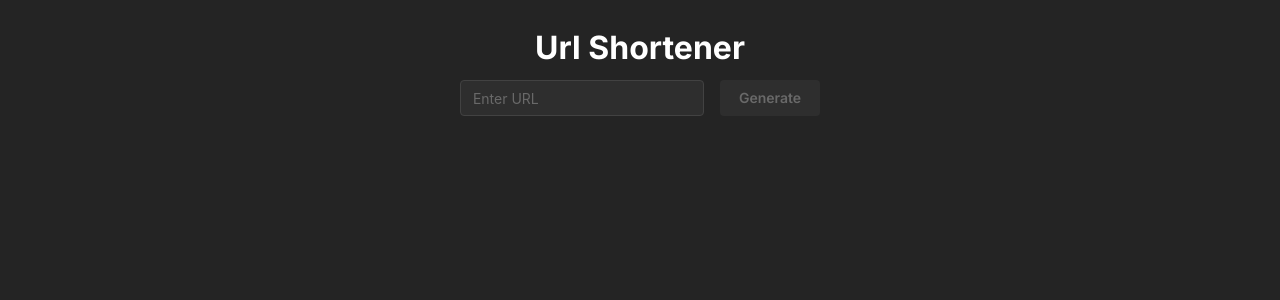
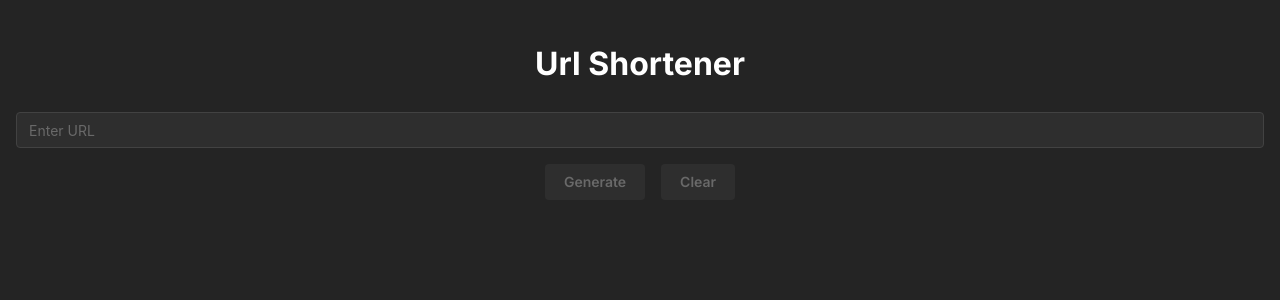
Before and after one commit to nitzanpap/url-shortener, a Next.js app in the folder client/: page / in a window 1280 px wide. Shown: the top 300 px of the page. Built offline with nearby package versions, Linux system fonts and the light colour scheme; no server answers.

Commit message:
Refactor & UI improvements

```diff
--- a/client/src/app/page.module.scss
+++ b/client/src/app/page.module.scss
@@ -20,6 +20,8 @@
     align-items: center;
     width: 100%;
     flex-grow: 1;
+    gap: 1rem;
+    padding: 1rem;
 
     .titleContainer {
       display: flex;
@@ -42,10 +44,6 @@
       width: 100%;
       gap: 1rem;
       flex-grow: 1;
-      .content {
-        font-size: 1.5rem;
-        font-weight: 400;
-      }
     }
   }
 }
--- /dev/null
+++ b/client/src/components/TextInputField/TextInputField.module.scss
@@ -0,0 +1,3 @@
+.textInput {
+    width: 100%;
+}
--- /dev/null
+++ b/client/src/components/TextInputField/TextInputField.tsx
@@ -0,0 +1,44 @@
+import { TextInput } from "@mantine/core"
+import { FC } from "react"
+import styles from "./TextInputField.module.scss"
+
+interface TextInputFieldProps {
+  type: string
+  name: string
+  id: string
+  className: string
+  placeholder: string
+  required: boolean
+  error: string
+  value: string
+  onChange: (e: React.ChangeEvent<HTMLInputElement>) => void
+}
+
+const TextInputField: FC<TextInputFieldProps> = ({
+  type,
+  name,
+  id,
+  className,
+  placeholder,
+  required,
+  error,
+  value,
+  onChange,
+}) => {
+  return (
+    <TextInput
+      type={type}
+      name={name}
+      id={id}
+      className={`${styles.textInput} ${className}`}
+      placeholder={placeholder}
+      required={required}
+      error={error}
+      value={value}
+      onChange={onChange}
+      width={"100%"}
+    />
+  )
+}
+
+export default TextInputField
--- a/client/src/components/urlShortener/urlShortener.module.scss
+++ b/client/src/components/urlShortener/urlShortener.module.scss
@@ -1,8 +1,16 @@
 .urlShortenerContainer {
   display: flex;
-  flex-flow: row wrap;
-  justify-content: center;
-  align-items: flex-start;
+  flex-direction: column;
+  justify-content: flex-start;
+  align-items: center;
+  width: 100%;
   gap: 1rem;
-  width: 100%;
+
+  .buttonsContainer {
+    display: flex;
+    justify-content: center;
+    align-items: center;
+    width: 100%;
+    gap: 1rem;
+  }
 }
--- a/client/src/components/urlShortener/urlShortener.tsx
+++ b/client/src/components/urlShortener/urlShortener.tsx
@@ -1,15 +1,16 @@
 "use client"
 import { getShortUrlHash, isServerAvailable } from "@/api/serverApi"
 import { isValidUrl } from "@/utils/utils"
-import { Button, TextInput, useMantineTheme } from "@mantine/core"
+import { Button, useMantineTheme } from "@mantine/core"
 import { useEffect, useState } from "react"
+import TextInputField from "../TextInputField/TextInputField"
 import styles from "./urlShortener.module.scss"
 
 export const UrlShortener = () => {
   const [urlInput, setUrlInput] = useState<string>("")
   const [isInputReady, setIsInputReady] = useState(false)
   const [shortUrl, setShortUrl] = useState<string>("")
-  const inputErrMsg = !isInputReady && urlInput && "Invalid URL"
+  const inputErrMsg = !isInputReady && urlInput ? "Invalid URL" : ""
   const theme = useMantineTheme()
 
   const handleUrlInputChanged = (e: React.ChangeEvent<HTMLInputElement>) => {
@@ -47,7 +48,7 @@ export const UrlShortener = () => {
 
   return (
     <section className={styles.urlShortenerContainer}>
-      <TextInput
+      <TextInputField
         type="url"
         name="url"
         id="url"
@@ -58,15 +59,29 @@ export const UrlShortener = () => {
         value={urlInput}
         onChange={handleUrlInputChanged}
       />
+      <div className={styles.buttonsContainer}>
       <Button
         className={styles.urlButton}
         onClick={handleGenerateButtonClicked}
         disabled={!isInputReady}
         variant="gradient"
         gradient={{ from: theme.primaryColor, to: theme.colors.red[8] }}
-      >
+        >
         Generate
       </Button>
+      <Button
+        className={styles.clearButton}
+        onClick={() => {
+          setUrlInput("")
+          setShortUrl("")
+        }}
+        disabled={!urlInput && !shortUrl}
+        variant="gradient"
+        gradient={{ from: theme.primaryColor, to: theme.colors.red[8] }}
+        >
+        Clear
+      </Button>
+        </div>
       {shortUrl && (
         <a href={shortUrl} className={styles.shortUrl}>
           {shortUrl}
```
